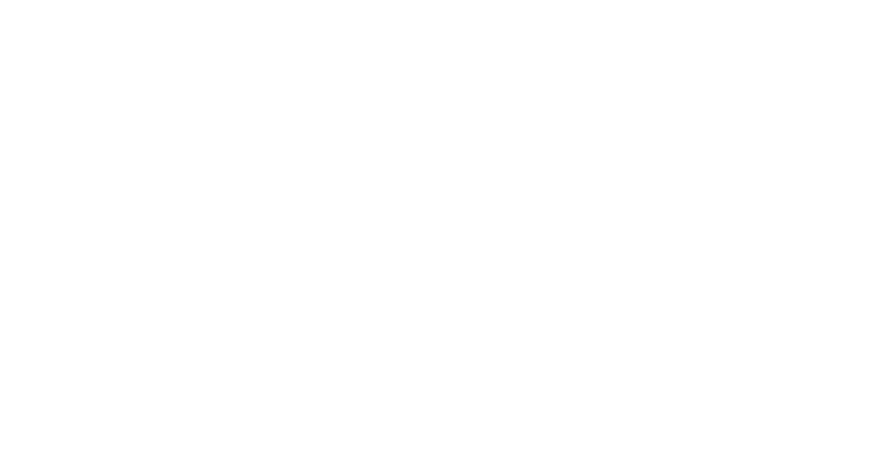
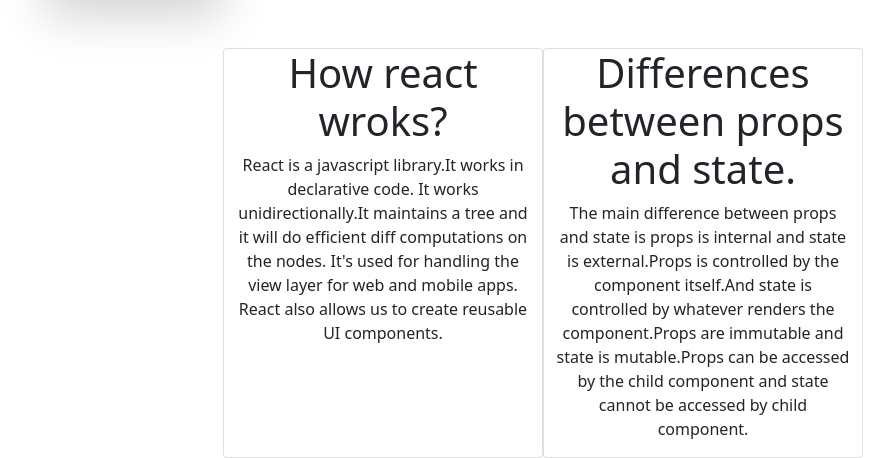
Before and after one commit to MD-ARIF-UDDIN/lucky-one, a React (Create React App) app: page / in a window 1280 px wide. Shown: the part 1928-2386 px from the top of the page, without its empty margins (97-991 px from the left). Before the commit the page ends 1928 px from the top, so only its background shows below. Built offline with nearby package versions, Linux system fonts and the light colour scheme.

Commit message:
final touch

```diff
--- a/src/App.js
+++ b/src/App.js
@@ -1,12 +1,14 @@
-import './App.css';
-import 'bootstrap/dist/css/bootstrap.min.css';
-import Shop from './components/Shop/Shop';
+import "./App.css";
+import "bootstrap/dist/css/bootstrap.min.css";
+import Shop from "./components/Shop/Shop";
+import Ques from "./components/Ques/Ques";
 
 function App() {
   return (
     <div className="App">
       <h1>Food Choice</h1>
       <Shop></Shop>
+      <Ques></Ques>
     </div>
   );
 }
--- a/src/components/Food/Food.js
+++ b/src/components/Food/Food.js
@@ -11,7 +11,7 @@
         <div className='col-lg-4 col-sm-12 mt-5 phones-card'>
             <Card className=' shadow-lg rounded w-75'>
                 <div className='d-flex justify-content-center align-items-center mt-2'>
-                    <Card.Img className='card-image rounded' variant="top" src={img} />
+                    <Card.Img className='card-image rounded' variant="top" src={img} alt=""/>
                 </div>
                 <Card.Body>
                     <Card.Title>Name:{name}</Card.Title>
--- /dev/null
+++ b/src/components/Ques/Ques.js
@@ -0,0 +1,30 @@
+const Ques = () => {
+  return (
+    <div>
+      <div className="w-50 mx-auto mt-5 row">
+        <div className="card col-lg-6">
+          <h1>How react wroks?</h1>
+          <p>
+            React is a javascript library.It works in declarative code. It works
+            unidirectionally.It maintains a tree and it will do efficient diff
+            computations on the nodes. It's used for handling the view layer for
+            web and mobile apps. React also allows us to create reusable UI
+            components.
+          </p>
+        </div>
+        <div className="card col-lg-6">
+          <h1>Differences between props and state.</h1>
+          <p>
+            The main difference between props and state is props is internal and
+            state is external.Props is controlled by the component itself.And
+            state is controlled by whatever renders the component.Props are
+            immutable and state is mutable.Props can be accessed by the child
+            component and state cannot be accessed by child component.
+          </p>
+        </div>
+      </div>
+    </div>
+  );
+};
+
+export default Ques;
```
Also changed, not shown: 1 other file (tests, documents, lock files or other folders).
